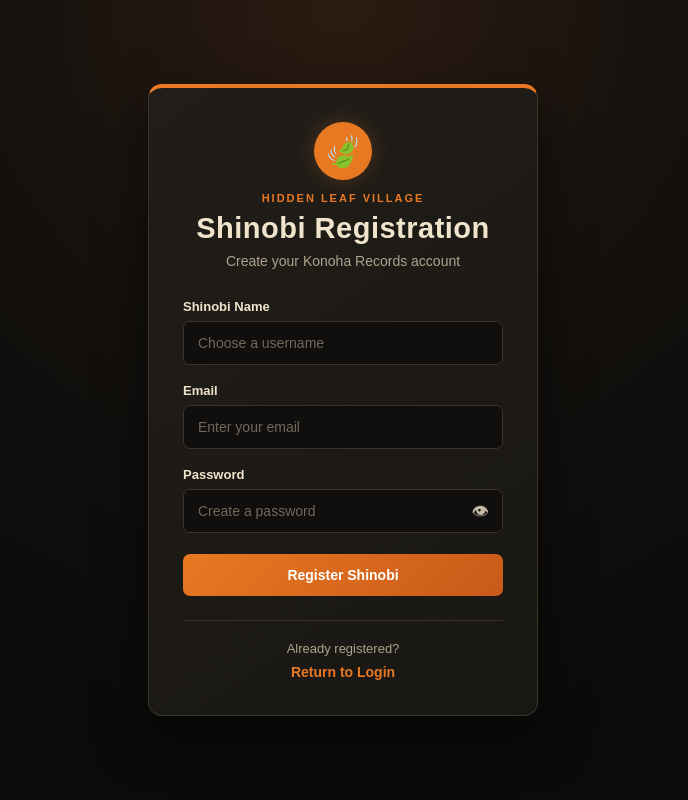
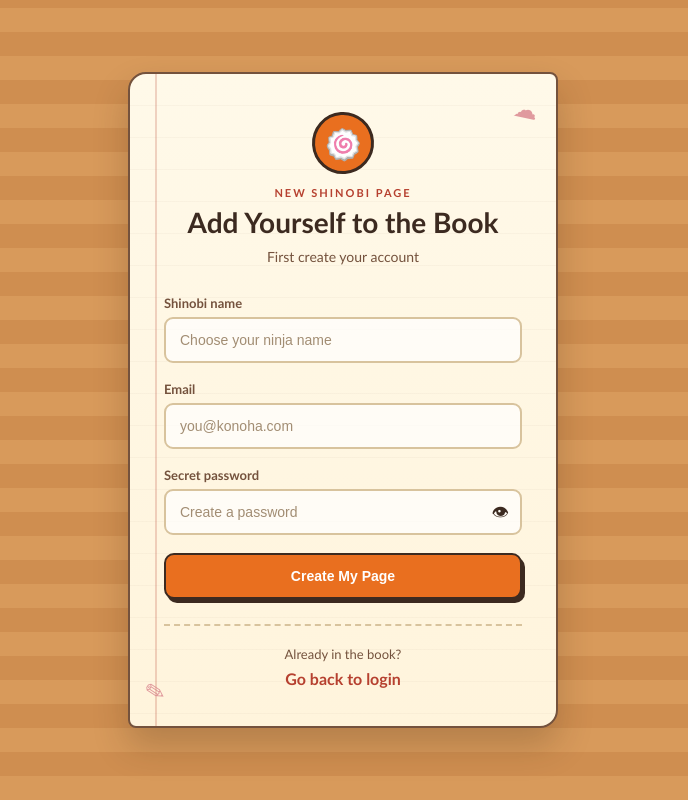
Before and after one commit to Frebae/security-playground, a website: page public/register.html in a window 1280 px wide. Shown: the whole page, without its empty margins (297-985 px from the left). Drawn offline with Linux system fonts and the light colour scheme.

Commit message:
Veranderd naar een vriendenboekje thema

```diff
--- a/public/register.html
+++ b/public/register.html
@@ -10,9 +10,8 @@
         content="width=device-width, initial-scale=1.0"
     >
 
-    <title>Konoha Records - Register</title>
+    <title>Shinobi Friends Book - Register</title>
 
-    <!-- Connect the CSS file -->
     <link
         rel="stylesheet"
         href="style.css"
@@ -24,32 +23,32 @@
 
 
     <!-- ========================================
-         MAIN REGISTER CARD
+         FRIENDS BOOK PAGE
     ========================================= -->
 
-    <div class="portal-card">
+    <div class="book-page">
 
 
         <!-- ========================================
-             LOGO / THEME AREA
+             HEADER
         ========================================= -->
 
-        <div class="portal-header">
+        <div class="book-header">
 
-            <div class="leaf-symbol">
-                🍃
+            <div class="book-badge">
+                🍥
             </div>
 
-            <p class="portal-label">
-                HIDDEN LEAF VILLAGE
+            <p class="book-kicker">
+                NEW SHINOBI PAGE
             </p>
 
             <h1>
-                Shinobi Registration
+                Add Yourself to the Book
             </h1>
 
-            <p class="portal-subtitle">
-                Create your Konoha Records account
+            <p class="book-subtitle">
+                First create your account
             </p>
 
         </div>
@@ -62,20 +61,21 @@
         <form
             action="/register"
             method="POST"
+            class="book-form"
         >
 
 
             <!-- Username -->
 
             <label for="username">
-                Shinobi Name
+                Shinobi name
             </label>
 
             <input
                 type="text"
                 name="username"
                 id="username"
-                placeholder="Choose a username"
+                placeholder="Choose your ninja name"
                 required
             >
 
@@ -90,7 +90,7 @@
                 type="email"
                 name="email"
                 id="email"
-                placeholder="Enter your email"
+                placeholder="you@konoha.com"
                 required
             >
 
@@ -98,7 +98,7 @@
             <!-- Password -->
 
             <label for="password">
-                Password
+                Secret password
             </label>
 
             <div class="password-wrapper">
@@ -124,12 +124,11 @@
             </div>
 
 
-            <!-- Register button -->
+            <!-- Button -->
 
             <button type="submit">
-                Register Shinobi
+                Create My Page
             </button>
-
 
         </form>
 
@@ -138,16 +137,27 @@
              BACK TO LOGIN
         ========================================= -->
 
-        <div class="portal-footer">
+        <div class="book-footer">
 
             <p>
-                Already registered?
+                Already in the book?
             </p>
 
             <a href="/">
-                Return to Login
+                Go back to login
             </a>
 
+        </div>
+
+
+        <!-- Decorative doodles -->
+
+        <div class="doodle doodle-left">
+            ✎
+        </div>
+
+        <div class="doodle doodle-right">
+            ☁
         </div>
 
 
@@ -155,8 +165,8 @@
 
 
     <!-- ========================================
-         PASSWORD TOGGLE JAVASCRIPT
-    ========================================= -->
+         PASSWORD TOGGLE
+        ========================================= -->
 
     <script>
 
@@ -172,26 +182,14 @@
             if (passwordInput.type === "password") {
 
                 passwordInput.type = "text";
-
                 toggleIcon.textContent = "🙈";
-
-                toggleIcon.setAttribute(
-                    "aria-label",
-                    "Hide password"
-                );
 
             }
 
             else {
 
                 passwordInput.type = "password";
-
                 toggleIcon.textContent = "👁";
-
-                toggleIcon.setAttribute(
-                    "aria-label",
-                    "Show password"
-                );
 
             }
 
--- a/public/style.css
+++ b/public/style.css
@@ -1,34 +1,35 @@
 /* ========================================
-   1. COLOR VARIABLES
-   Main colors for the Naruto-inspired theme
+   1. COLOR THEME
+   Warm notebook / friends book colors
 ======================================== */
 
 :root {
 
-    --background: #0f0f0f;
+    --paper: #fff4dc;
 
-    --card: #191713;
+    --paper-dark: #f1dfbb;
 
-    --card-light: #211e19;
+    --ink: #3c2a20;
 
-    --orange: #e97822;
+    --orange: #e96f1f;
 
-    --orange-light: #ff9338;
+    --orange-light: #ff9a4f;
 
-    --dark-red: #7d261f;
+    --red: #b6402f;
 
-    --cream: #f0e4cc;
+    --pink: #d9838c;
 
-    --muted: #afa28c;
+    --brown: #74523d;
 
-    --border: #3c3329;
+    --line: #d8c39d;
+
+    --shadow: rgba(50, 30, 15, 0.22);
 
 }
 
 
 /* ========================================
-   2. PAGE
-   Main website background
+   2. PAGE BACKGROUND
 ======================================== */
 
 * {
@@ -46,71 +47,121 @@ body {
 
     display: flex;
 
+    align-items: center;
+
     justify-content: center;
-
-    align-items: center;
 
     padding: 30px;
 
     font-family:
+        "Trebuchet MS",
         Arial,
-        Helvetica,
         sans-serif;
 
-    color: var(--cream);
+    color: var(--ink);
 
     background:
 
-        radial-gradient(
-            circle at top,
-            #2c1b11 0%,
-            #14110e 35%,
-            #0b0b0b 75%
+        repeating-linear-gradient(
+            0deg,
+            #d89a5b 0px,
+            #d89a5b 24px,
+            #cf8e50 24px,
+            #cf8e50 48px
         );
 
 }
 
 
 /* ========================================
-   3. PORTAL CARD
-   Main login / register container
+   3. FRIENDS BOOK PAGE
 ======================================== */
 
-.portal-card {
+.book-page {
+
+    position: relative;
 
     width: 100%;
 
-    max-width: 390px;
+    max-width: 430px;
 
-    padding: 34px;
+    padding: 38px 34px;
 
     background:
 
         linear-gradient(
-            145deg,
-            var(--card-light),
-            var(--card)
+            180deg,
+            #fff9e9,
+            var(--paper)
         );
 
-    border: 1px solid var(--border);
+    border: 2px solid var(--brown);
 
-    border-top: 4px solid var(--orange);
-
-    border-radius: 14px;
+    border-radius: 18px 8px 18px 8px;
 
     box-shadow:
 
-        0 20px 50px
-        rgba(0, 0, 0, 0.55);
+        0 18px 35px var(--shadow);
+
+    overflow: hidden;
+
+}
+
+
+/* Notebook side line */
+
+.book-page::before {
+
+    content: "";
+
+    position: absolute;
+
+    left: 25px;
+
+    top: 0;
+
+    width: 2px;
+
+    height: 100%;
+
+    background: rgba(182, 64, 47, 0.22);
+
+}
+
+
+/* Notebook horizontal lines */
+
+.book-page::after {
+
+    content: "";
+
+    position: absolute;
+
+    inset: 0;
+
+    pointer-events: none;
+
+    background:
+
+        repeating-linear-gradient(
+            to bottom,
+            transparent 0px,
+            transparent 31px,
+            rgba(116, 82, 61, 0.08) 32px
+        );
 
 }
 
 
 /* ========================================
-   4. PORTAL HEADER
+   4. HEADER
 ======================================== */
 
-.portal-header {
+.book-header {
+
+    position: relative;
+
+    z-index: 1;
 
     text-align: center;
 
@@ -119,13 +170,11 @@ body {
 }
 
 
-/* Leaf symbol */
+.book-badge {
 
-.leaf-symbol {
+    width: 62px;
 
-    width: 58px;
-
-    height: 58px;
+    height: 62px;
 
     margin: 0 auto 12px;
 
@@ -139,23 +188,18 @@ body {
 
     background: var(--orange);
 
+    border: 3px solid var(--ink);
+
     font-size: 30px;
 
-    box-shadow:
-
-        0 0 20px
-        rgba(233, 120, 34, 0.25);
+    transform: rotate(-4deg);
 
 }
 
 
-/* Small village text */
-
-.portal-label {
+.book-kicker {
 
     margin: 0 0 8px;
-
-    color: var(--orange);
 
     font-size: 11px;
 
@@ -163,59 +207,62 @@ body {
 
     letter-spacing: 2px;
 
+    color: var(--red);
+
 }
 
-
-/* Main title */
 
 h1 {
 
     margin: 0;
 
-    font-size: 29px;
+    font-size: 28px;
 
-    letter-spacing: 0.5px;
+    line-height: 1.1;
 
-    color: var(--cream);
+    color: var(--ink);
 
 }
 
 
-/* Subtitle */
+.book-subtitle {
 
-.portal-subtitle {
-
-    margin: 8px 0 0;
-
-    color: var(--muted);
+    margin: 10px 0 0;
 
     font-size: 14px;
+
+    color: var(--brown);
 
 }
 
 
 /* ========================================
-   5. FORM LABELS
+   5. FORM
 ======================================== */
+
+.book-form {
+
+    position: relative;
+
+    z-index: 1;
+
+}
+
 
 label {
 
     display: block;
 
-    margin-bottom: 7px;
-
-    color: var(--cream);
+    margin-bottom: 6px;
 
     font-size: 13px;
 
     font-weight: bold;
 
+    color: var(--brown);
+
 }
 
-
-/* ========================================
-   6. INPUT FIELDS
-======================================== */
 
 input {
 
@@ -225,52 +272,48 @@ input {
 
     padding: 13px 14px;
 
-    border: 1px solid var(--border);
+    border:
 
-    border-radius: 7px;
+        2px solid var(--line);
+
+    border-radius: 9px;
+
+    background:
+
+        rgba(255, 255, 255, 0.7);
+
+    color: var(--ink);
+
+    font-size: 14px;
 
     outline: none;
-
-    background: #100f0d;
-
-    color: var(--cream);
-
-    font-size: 14px;
 
     transition:
 
         border-color 0.2s ease,
-        box-shadow 0.2s ease;
+        transform 0.15s ease;
 
 }
 
 
-/* Input placeholder */
-
 input::placeholder {
 
-    color: #71685b;
+    color: #a28d73;
 
 }
 
-
-/* Input focus */
 
 input:focus {
 
     border-color: var(--orange);
 
-    box-shadow:
-
-        0 0 0 3px
-        rgba(233, 120, 34, 0.12);
+    transform: translateY(-1px);
 
 }
 
 
 /* ========================================
-   7. PASSWORD FIELD
-   Places the eye icon inside the input
+   6. PASSWORD FIELD
 ======================================== */
 
 .password-wrapper {
@@ -282,70 +325,47 @@ input:focus {
 
 .password-wrapper input {
 
-    padding-right: 48px;
+    padding-right: 46px;
 
 }
 
-
-/* Password eye */
 
 .toggle-password {
 
     position: absolute;
 
-    right: 14px;
+    right: 13px;
 
     top: 39%;
 
     transform: translateY(-50%);
 
-    display: flex;
-
-    align-items: center;
-
-    justify-content: center;
-
     cursor: pointer;
-
-    font-size: 17px;
 
     user-select: none;
 
-    opacity: 0.8;
-
-}
-
-
-.toggle-password:hover {
-
-    opacity: 1;
+    font-size: 17px;
 
 }
 
 
 /* ========================================
-   8. MAIN BUTTON
+   7. BUTTON
 ======================================== */
 
 button {
 
     width: 100%;
 
-    margin-top: 3px;
-
     padding: 13px;
 
-    border: none;
+    border:
 
-    border-radius: 7px;
+        2px solid var(--ink);
 
-    background:
+    border-radius: 10px;
 
-        linear-gradient(
-            135deg,
-            var(--orange),
-            #c85a18
-        );
+    background: var(--orange);
 
     color: white;
 
@@ -355,76 +375,76 @@ button {
 
     cursor: pointer;
 
+    box-shadow:
+
+        3px 4px 0 var(--ink);
+
     transition:
 
-        transform 0.15s ease,
-        background 0.2s ease,
-        box-shadow 0.2s ease;
+        transform 0.1s ease,
+        box-shadow 0.1s ease,
+        background 0.2s ease;
 
 }
 
 
 button:hover {
 
-    background:
-
-        linear-gradient(
-            135deg,
-            var(--orange-light),
-            var(--orange)
-        );
-
-    box-shadow:
-
-        0 6px 18px
-        rgba(233, 120, 34, 0.2);
-
-    transform: translateY(-1px);
+    background: var(--orange-light);
 
 }
 
 
 button:active {
 
-    transform: translateY(0);
+    transform:
+
+        translate(3px, 4px);
+
+    box-shadow:
+
+        0 0 0 var(--ink);
 
 }
 
 
 /* ========================================
-   9. FOOTER
-   Login / register navigation
+   8. FOOTER
 ======================================== */
 
-.portal-footer {
+.book-footer {
 
-    margin-top: 24px;
+    position: relative;
+
+    z-index: 1;
+
+    margin-top: 25px;
 
     padding-top: 20px;
 
-    border-top: 1px solid var(--border);
+    border-top:
+
+        2px dashed var(--line);
 
     text-align: center;
 
 }
 
 
-.portal-footer p {
+.book-footer p {
 
     margin: 0 0 7px;
 
-    color: var(--muted);
+    font-size: 13px;
 
-    font-size: 13px;
+    color: var(--brown);
 
 }
 
 
-.portal-footer a {
+.book-footer a {
 
-    color: var(--orange);
-
-    font-size: 14px;
+    color: var(--red);
 
     font-weight: bold;
 
@@ -433,9 +453,7 @@ button:active {
 }
 
 
-.portal-footer a:hover {
-
-    color: var(--orange-light);
+.book-footer a:hover {
 
     text-decoration: underline;
 
@@ -443,8 +461,48 @@ button:active {
 
 
 /* ========================================
-   10. RESPONSIVE DESIGN
-   Keeps the portal usable on smaller screens
+   9. DECORATIVE DOODLES
+======================================== */
+
+.doodle {
+
+    position: absolute;
+
+    z-index: 1;
+
+    font-size: 24px;
+
+    color: var(--pink);
+
+    opacity: 0.8;
+
+}
+
+
+.doodle-left {
+
+    left: 15px;
+
+    bottom: 20px;
+
+    transform: rotate(-12deg);
+
+}
+
+
+.doodle-right {
+
+    right: 18px;
+
+    top: 20px;
+
+    transform: rotate(12deg);
+
+}
+
+
+/* ========================================
+   10. MOBILE
 ======================================== */
 
 @media (max-width: 480px) {
@@ -456,16 +514,16 @@ button:active {
     }
 
 
-    .portal-card {
+    .book-page {
 
-        padding: 26px;
+        padding: 30px 25px;
 
     }
 
 
     h1 {
 
-        font-size: 25px;
+        font-size: 24px;
 
     }
 
```
Also changed, not shown: public/index.html (+34 -42 lines).
